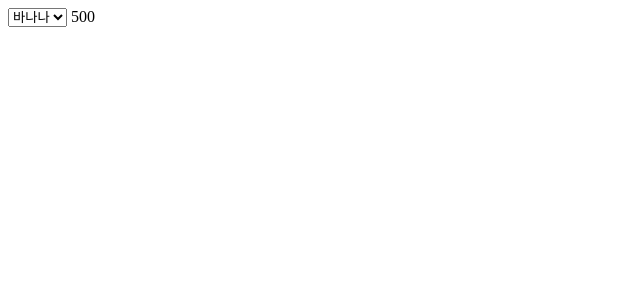
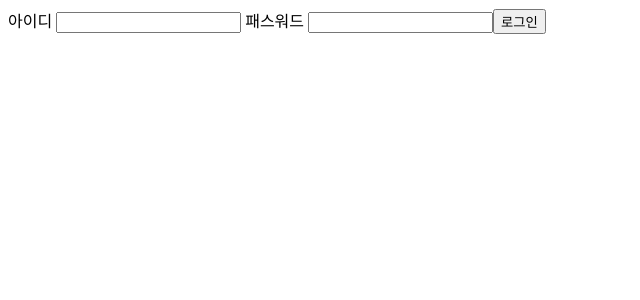
Before and after one commit to DAYEONLEE94/Vue.js, a Vue app in the folder 03/: page / in a window 1280 px wide. Shown: the top 300 px of the page, without its empty margins (0-640 px from the left). Built offline with nearby package versions, Linux system fonts and the light colour scheme.

Commit message:
sumbit 이벤트

```diff
--- a/03/src/App.vue
+++ b/03/src/App.vue
@@ -1,32 +1,21 @@
 <script>
   export default{
-    data() {
-      return {
-        selected: 'banana',
-        price: 500,
-      };
-    },
+
     methods: {
-      onChangeHandler(){
-       if(this.selected === 'banana'){
-          this.price = 500;
-       }
-       if(this.selected === 'apple'){
-          this.price = 1000;
-       }
+      submitHandler(event){
+        event.preventDefault();
+        console.log(this.uid, this.upw);
+        },
       },
-    },
-  }
+    };
 </script>
 
 <template>
-
-    <select v-model="selected" @change="onChangeHandler()">
-      <option value="banana">바나나</option>
-      <option value="apple">사과</option>
-    </select>
-    {{ price }}
-
+  <form action="" @submit="submitHandler">
+    아이디 <input type="text" id="uid" v-model="uid">
+    패스워드 <input type="password" id="upw" v-model="upw">
+  <button>로그인</button>
+  </form>
 
 </template>
 <style></style>
```
